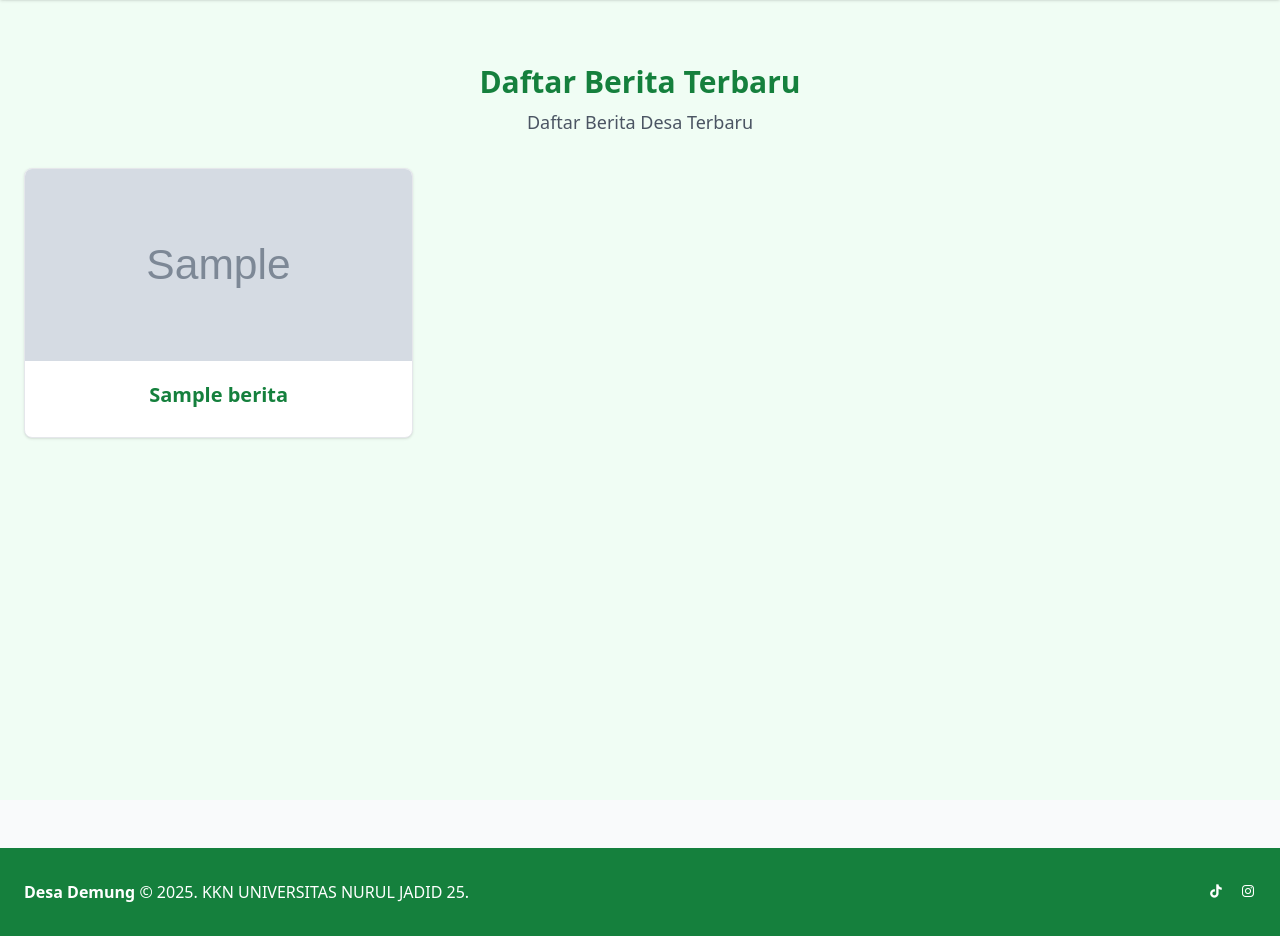
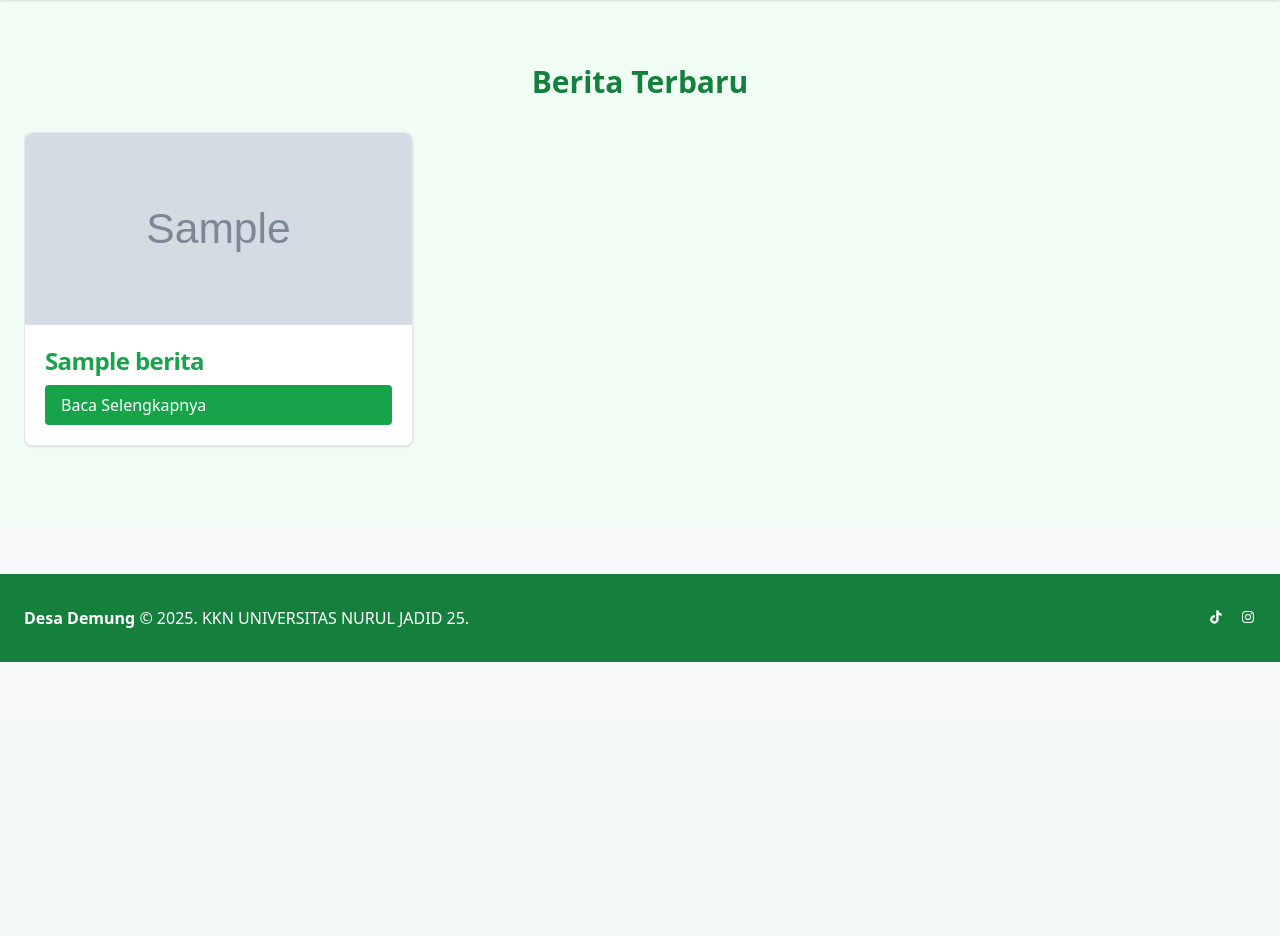
Before and after one commit to reyyyyyy18/kkn-desademung, a PHP site: page /berita.php in a window 1280 px wide. Shown: the part 80-1016 px from the top of the page. After the commit the page ends 742 px from the top, so only its background shows below. Run offline with PHP 8.4, Linux system fonts and the light colour scheme; tables that the repository leaves empty hold one stand-in row (values such as "Sample post"); grey boxes marked "Sample" are stand-in pictures; some libraries are stand-ins or nearby versions.

Commit message:
bug / error menu berita

```diff
--- a/berita.php
+++ b/berita.php
@@ -51,28 +51,65 @@
         </div>
     </header>
 
-    <section class="py-16 bg-green-50 min-h-screen" data-aos="fade-up">
+    <!-- Ganti grid berita dengan scroll horizontal + panah, full Tailwind -->
+    <section class="py-16 bg-green-50" data-aos="fade-up">
         <div class="container mx-auto px-6">
-            <h1 class="text-3xl font-bold text-green-700 mb-2 text-center">Daftar Berita Terbaru</h1>
-            <h6 class="text-lg text-gray-600 mb-8 text-center">Daftar Berita Desa Terbaru</h6>
-            <div class="grid grid-cols-1 md:grid-cols-3 gap-8">
+            <h2 class="text-3xl font-bold text-green-700 mb-8 text-center">Berita Terbaru</h2>
+            <div class="flex gap-8 overflow-x-auto md:grid md:grid-cols-3 md:gap-8 scrollbar-thin scrollbar-thumb-green-200 pb-4">
                 <?php
-                $berita = mysqli_query($conn, "SELECT * FROM berita ORDER BY id DESC");
-                if ($berita && mysqli_num_rows($berita) > 0):
-                    while ($row = mysqli_fetch_assoc($berita)):
+                include 'koneksi.php';
+                $berita = mysqli_query($conn, "SELECT * FROM berita ORDER BY id DESC LIMIT 3");
+                while ($row = mysqli_fetch_assoc($berita)):
                 ?>
-                <a href="detail_berita.php?id=<?= $row['id'] ?>" class="block w-full bg-white border border-gray-200 rounded-lg shadow hover:shadow-lg transition hover:scale-105 overflow-hidden" data-aos="zoom-in">
-                    <?php if ($row['gambar']) echo '<img src="admin/' . htmlspecialchars($row['gambar']) . '" class="w-full h-48 object-cover">'; ?>
-                    <div class="p-5">
-                        <h2 class="text-xl font-bold text-green-700 mb-2 text-center"><?= htmlspecialchars($row['judul']) ?></h2>
+                <div class="w-full bg-white border border-gray-200 rounded-lg shadow transition hover:scale-105 hover:shadow-lg flex-shrink-0">
+                    <?php if ($row['gambar']) echo '<a href="detail_berita.php?id=' . $row['id'] . '"><img class="rounded-t-lg w-full h-48 object-cover" src="admin/' . htmlspecialchars($row['gambar']) . '" alt="' . htmlspecialchars($row['judul']) . '" /></a>'; ?>
+                    <div class="p-5 flex flex-col">
+                        <a href="detail_berita.php?id=<?= $row['id'] ?>">
+                            <h5 class="mb-2 text-2xl font-bold tracking-tight text-green-600 text-left"><?= htmlspecialchars($row['judul']) ?></h5>
+                        </a>
+                        <a href="detail_berita.php?id=<?= $row['id'] ?>" class="mt-auto inline-block bg-green-600 text-white px-4 py-2 rounded hover:bg-green-700">Baca Selengkapnya</a>
                     </div>
-                </a>
-                <?php endwhile; else: ?>
-                <p class="col-span-3 text-center text-gray-500">Tidak ada berita ditemukan.</p>
-                <?php endif; ?>
+                </div>
+                <?php endwhile; ?>
             </div>
         </div>
     </section>
+    <style>
+    #beritaScroll { scroll-snap-type: x mandatory; }
+    #beritaScroll > a { scroll-snap-align: center; }
+    </style>
+    <script>
+        // Panah scroll horizontal berita (mobile)
+        const beritaScroll = document.getElementById('beritaScroll');
+        const scrollLeftBtn = document.getElementById('scrollLeft');
+        const scrollRightBtn = document.getElementById('scrollRight');
+
+        function updateArrowVisibility() {
+            if(window.innerWidth >= 768) {
+                scrollLeftBtn.style.display = 'none';
+                scrollRightBtn.style.display = 'none';
+                return;
+            }
+            // Tampilkan panah jika konten overflow
+            if (beritaScroll.scrollWidth > beritaScroll.clientWidth) {
+                scrollLeftBtn.style.display = beritaScroll.scrollLeft > 10 ? 'block' : 'none';
+                scrollRightBtn.style.display = (beritaScroll.scrollLeft + beritaScroll.clientWidth < beritaScroll.scrollWidth - 10) ? 'block' : 'none';
+            } else {
+                scrollLeftBtn.style.display = 'none';
+                scrollRightBtn.style.display = 'none';
+            }
+        }
+
+        scrollLeftBtn.addEventListener('click', () => {
+            beritaScroll.scrollBy({ left: -240, behavior: 'smooth' });
+        });
+        scrollRightBtn.addEventListener('click', () => {
+            beritaScroll.scrollBy({ left: 240, behavior: 'smooth' });
+        });
+        beritaScroll.addEventListener('scroll', updateArrowVisibility);
+        window.addEventListener('resize', updateArrowVisibility);
+        window.addEventListener('DOMContentLoaded', updateArrowVisibility);
+    </script>
 
     <footer class="bg-green-700 text-white py-8 mt-12">
         <div class="container mx-auto px-6 flex flex-col md:flex-row justify-between items-center">
@@ -80,8 +117,8 @@
                 <span class="font-bold">Desa Demung</span> &copy; <?= date('Y') ?>. KKN UNIVERSITAS NURUL JADID 25.
             </div>
             <div class="flex gap-4">
-                <a href="#" class="hover:text-green-200"><i class='bx bxl-tiktok'></i></a>
-                <a href="#" class="hover:text-green-200"><i class='bx bxl-instagram'></i></a>
+                <a href="https://www.tiktok.com/@pemdes.demung?_t=ZS-8xjZ94umTDu&_r=1" class="hover:text-green-200"><i class='bx bxl-tiktok'></i></a>
+                <a href="https://www.instagram.com/demung_creative?igsh=MTZtc2pjdDM0bHpnYQ==" class="hover:text-green-200"><i class='bx bxl-instagram'></i></a>
             </div>
         </div>
     </footer>
--- a/detail_berita.php
+++ b/detail_berita.php
@@ -67,6 +67,9 @@ $berita_lain = mysqli_query($conn, "SELECT id, judul, gambar FROM berita WHERE i
         <div class="main-detail flex-1 bg-white rounded-lg shadow p-8" data-aos="fade-up">
             <?php if ($berita['gambar']) echo '<img src="admin/' . htmlspecialchars($berita['gambar']) . '" class="w-full max-w-lg mx-auto rounded mb-6">'; ?>
             <h1 class="text-3xl font-bold text-green-700 mb-4"><?= htmlspecialchars($berita['judul']) ?></h1>
+            <div class="text-sm text-gray-500 mb-6">
+                Dipublikasikan pada <?= date('d M Y H:i', strtotime($berita['created_at'])) ?>
+            </div>
             <div class="text-gray-700 text-lg leading-relaxed">
                 <?= nl2br(htmlspecialchars($berita['isi'])) ?>
             </div>
@@ -90,7 +93,7 @@ $berita_lain = mysqli_query($conn, "SELECT id, judul, gambar FROM berita WHERE i
             </div>
             <div class="flex gap-4">
                 <a href="#" class="hover:text-green-200"><i class='bx bxl-tiktok'></i></a>
-                <a href="#" class="hover:text-green-200"><i class='bx bxl-instagram'></i></a>
+                <a href="https://www.instagram.com/demung_creative?igsh=MTZtc2pjdDM0bHpnYQ==" class="hover:text-green-200"><i class='bx bxl-instagram'></i></a>
             </div>
         </div>
     </footer>
--- a/kontak.php
+++ b/kontak.php
@@ -111,7 +111,7 @@
                         var nama = document.getElementById('nama').value;
                         var email = document.getElementById('email').value;
                         var pesan = document.getElementById('pesan').value;
-                        var no_wa = '6281234567890'; // Ganti dengan nomor WA kades
+                        var no_wa = '6282322396666';
                         var text = `Assalamualaikum, Saya ${nama} (${email}).%0A${pesan}`;
                         var url = `https://wa.me/${no_wa}?text=${text}`;
                         window.open(url, '_blank');
@@ -145,8 +145,8 @@
                 <span class="font-bold">Desa Demung</span> &copy; <?= date('Y') ?>. KKN UNIVERSITAS NURUL JADID 25.
             </div>
             <div class="flex gap-4">
-                <a href="#" class="hover:text-green-200"><i class='bx bxl-tiktok'></i></a>
-                <a href="#" class="hover:text-green-200"><i class='bx bxl-instagram'></i></a>
+                <a href="https://www.tiktok.com/@pemdes.demung?_t=ZS-8xjZ94umTDu&_r=1" class="hover:text-green-200"><i class='bx bxl-tiktok'></i></a>
+                <a href="https://www.instagram.com/demung_creative?igsh=MTZtc2pjdDM0bHpnYQ==" class="hover:text-green-200"><i class='bx bxl-instagram'></i></a>
             </div>
         </div>
     </footer>
--- a/perangkat.php
+++ b/perangkat.php
@@ -78,8 +78,8 @@
                 <span class="font-bold">Desa Demung</span> &copy; <?= date('Y') ?>. KKN UNIVERSITAS NURUL JADID 25.
             </div>
             <div class="flex gap-4">
-                <a href="#" class="hover:text-green-200"><i class='bx bxl-tiktok'></i></a>
-                <a href="#" class="hover:text-green-200"><i class='bx bxl-instagram'></i></a>
+                <a href="https://www.tiktok.com/@pemdes.demung?_t=ZS-8xjZ94umTDu&_r=1" class="hover:text-green-200"><i class='bx bxl-tiktok'></i></a>
+                <a href="https://www.instagram.com/demung_creative?igsh=MTZtc2pjdDM0bHpnYQ==" class="hover:text-green-200"><i class='bx bxl-instagram'></i></a>
             </div>
         </div>
     </footer>
--- a/potensi.php
+++ b/potensi.php
@@ -92,8 +92,8 @@
                 <span class="font-bold">Desa Demung</span> &copy; <?= date('Y') ?>. KKN UNIVERSITAS NURUL JADID 25.
             </div>
             <div class="flex gap-4">
-                <a href="#" class="hover:text-green-200"><i class='bx bxl-tiktok'></i></a>
-                <a href="#" class="hover:text-green-200"><i class='bx bxl-instagram'></i></a>
+                <a href="https://www.tiktok.com/@pemdes.demung?_t=ZS-8xjZ94umTDu&_r=1" class="hover:text-green-200"><i class='bx bxl-tiktok'></i></a>
+                <a href="https://www.instagram.com/demung_creative?igsh=MTZtc2pjdDM0bHpnYQ==" class="hover:text-green-200"><i class='bx bxl-instagram'></i></a>
             </div>
         </div>
     </footer>
--- a/sejarah.php
+++ b/sejarah.php
@@ -97,8 +97,8 @@
                 <span class="font-bold">Desa Demung</span> &copy; <?= date('Y') ?>. KKN UNIVERSITAS NURUL JADID 25.
             </div>
             <div class="flex gap-4">
-                <a href="#" class="hover:text-green-200"><i class='bx bxl-tiktok'></i></a>
-                <a href="#" class="hover:text-green-200"><i class='bx bxl-instagram'></i></a>
+                <a href="https://www.tiktok.com/@pemdes.demung?_t=ZS-8xjZ94umTDu&_r=1" class="hover:text-green-200"><i class='bx bxl-tiktok'></i></a>
+                <a href="https://www.instagram.com/demung_creative?igsh=MTZtc2pjdDM0bHpnYQ==" class="hover:text-green-200"><i class='bx bxl-instagram'></i></a>
             </div>
         </div>
     </footer>
--- a/visi.php
+++ b/visi.php
@@ -80,8 +80,8 @@
                 <span class="font-bold">Desa Demung</span> &copy; <?= date('Y') ?>. KKN UNIVERSITAS NURUL JADID 25.
             </div>
             <div class="flex gap-4">
-                <a href="#" class="hover:text-green-200"><i class='bx bxl-tiktok'></i></a>
-                <a href="#" class="hover:text-green-200"><i class='bx bxl-instagram'></i></a>
+                <a href="https://www.tiktok.com/@pemdes.demung?_t=ZS-8xjZ94umTDu&_r=1" class="hover:text-green-200"><i class='bx bxl-tiktok'></i></a>
+                <a href="https://www.instagram.com/demung_creative?igsh=MTZtc2pjdDM0bHpnYQ==" class="hover:text-green-200"><i class='bx bxl-instagram'></i></a>
             </div>
         </div>
     </footer>
```
Also changed, not shown: index.php (+4 -4 lines), admin/uploads/Gambar WhatsApp 2025-07-04 pukul 09.38.31_1d9094e8.jpg (added), admin/uploads/Gambar WhatsApp 2025-07-04 pukul 09.38.31_2ad54922.jpg (added), admin/uploads/Gambar WhatsApp 2025-07-04 pukul 09.38.32_ce233f55.jpg (added), admin/uploads/Gambar WhatsApp 2025-07-04 pukul 09.38.33_7c6fc726.jpg (added), admin/uploads/Gambar WhatsApp 2025-07-04 pukul 09.38.36_223a8868.jpg (added), admin/uploads/Gambar WhatsApp 2025-07-04 pukul 09.38.40_ce5da24c.jpg (added), admin/uploads/Gambar WhatsApp 2025-07-04 pukul 09.38.41_d78636a7.jpg (added), admin/uploads/Gambar WhatsApp 2025-07-04 pukul 09.38.42_82c8a5b2.jpg (added), admin/uploads/Gambar WhatsApp 2025-07-04 pukul 09.38.42_9c8b53de.jpg (added), admin/uploads/Gambar WhatsApp 2025-07-04 pukul 09.38.43_7260dfe8.jpg (added), admin/uploads/Gambar WhatsApp 2025-07-04 pukul 09.41.35_38a50746.jpg (added).
